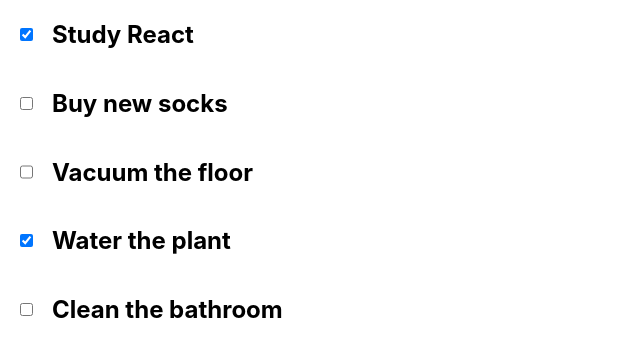
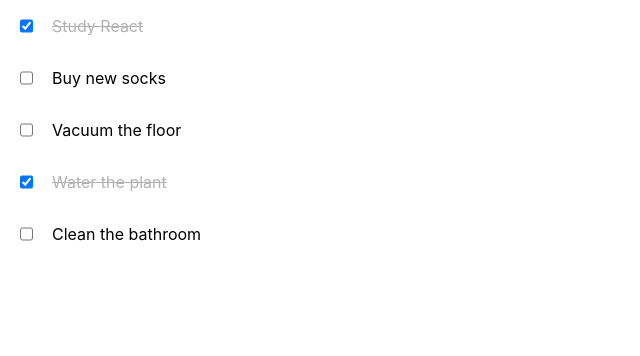
Before and after one commit to RhysMalyon/react-todo-list, a React (Create React App) app: page / in a window 1280 px wide. Shown: the top 356 px of the page, without its empty margins (0-640 px from the left). Built offline with nearby package versions, Linux system fonts and the light colour scheme.

Commit message:
Add style to completed tasks

```diff
--- a/src/App.js
+++ b/src/App.js
@@ -25,7 +25,6 @@
         todos: updatedTodos
       }
     })
-
   }
 
   render() {
--- a/src/components/TodoItem.js
+++ b/src/components/TodoItem.js
@@ -1,13 +1,15 @@
 import React from 'react'
 
 function TodoItem(props) {
+  const completedStyle = props.task.completed ? "item__completed" : ""
+
   return (
     <div className="todo-item">
       <input
         type="checkbox"
         checked={props.task.completed}
         onChange={() => props.handleChange(props.task.id)} />
-      <h2>{props.task.text}</h2>
+      <p className={completedStyle}>{props.task.text}</p>
     </div>
   )
 }
--- a/src/styles/_todo-item.scss
+++ b/src/styles/_todo-item.scss
@@ -2,7 +2,12 @@
   display: flex;
   margin-left: 1rem;
 
-  h2 {
+  p {
     padding-left: 1rem;
   }
 }
+
+.item__completed {
+  text-decoration: line-through;
+  opacity: 0.3;
+}
```
